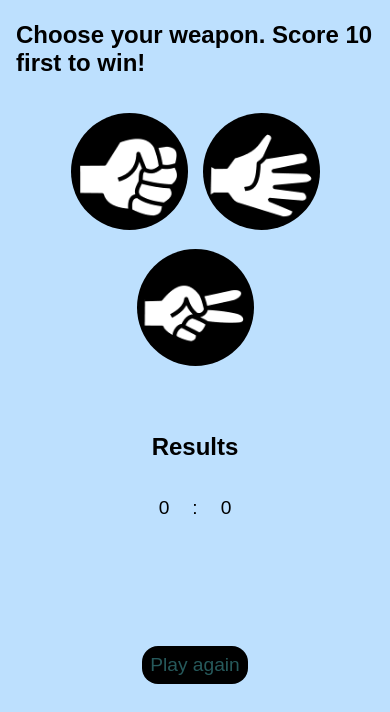
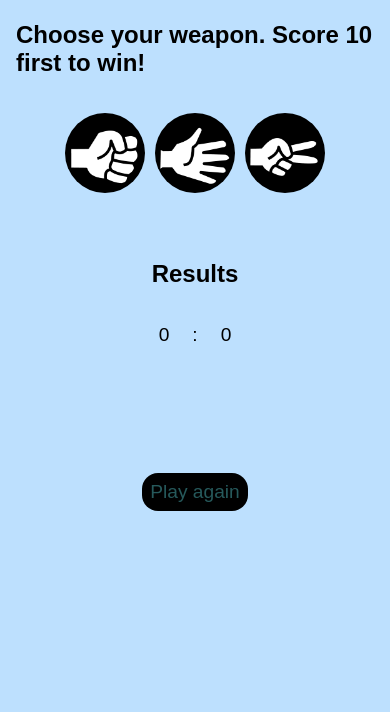
Before and after one commit to Atharv255/Rock-Paper-Scissors, a plain HTML site: page index.html in a window 390 px wide. Shown: the part 132-844 px from the top of the page. Drawn offline with Linux system fonts and the light colour scheme.

Commit message:
Update style.css

```diff
--- a/style.css
+++ b/style.css
@@ -1,6 +1,6 @@
 body {
   background-color: #bde0fe;
-  font-family: Arial, sans-serif; /* Adding a font for better readability */
+  font-family: Arial, sans-serif;
   margin: 0;
   padding: 0;
   display: flex;
@@ -68,7 +68,9 @@ button:hover {
   margin-top: 1rem;
 }
 
-#player, #computer, #separator {
+#player,
+#computer,
+#separator {
   font-size: 2rem;
   margin: 0 0.5rem;
 }
@@ -108,13 +110,20 @@ button:hover {
     font-size: 1.5rem;
     padding: 0.5rem 1rem;
   }
-
-  #player, #computer, #separator {
+  #player,
+  #computer,
+  #separator {
     font-size: 1.5rem;
   }
-
   #roundResult {
     font-size: 1.2rem;
+  }
+  .weapon,
+  #size {
+    width: 25vw;
+    height: 25vw;
+    max-width: 100px;
+    max-height: 100px;
   }
 }
 
@@ -123,22 +132,22 @@ button:hover {
     font-size: 1.2rem;
     padding: 0.5rem;
   }
-
-  #player, #computer, #separator {
+  #player,
+  #computer,
+  #separator {
     font-size: 1.2rem;
   }
-
   #roundResult {
     font-size: 1rem;
   }
-
-  .weapon {
+  .weapon,
+  #size {
     width: 30vw;
     height: 30vw;
+    max-width: 80px;
+    max-height: 80px;
   }
-
-  #size {
-    width: 30vw;
-    min-height: 30vw;
+  #weapons {
+    gap: 10px;
   }
 }
```
